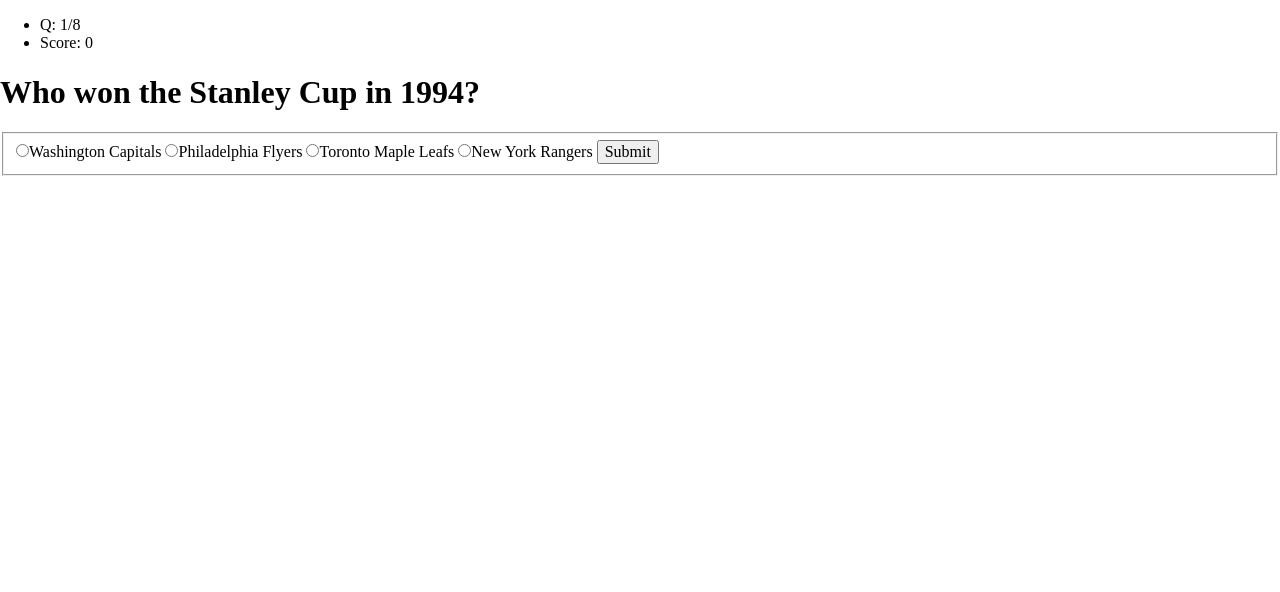
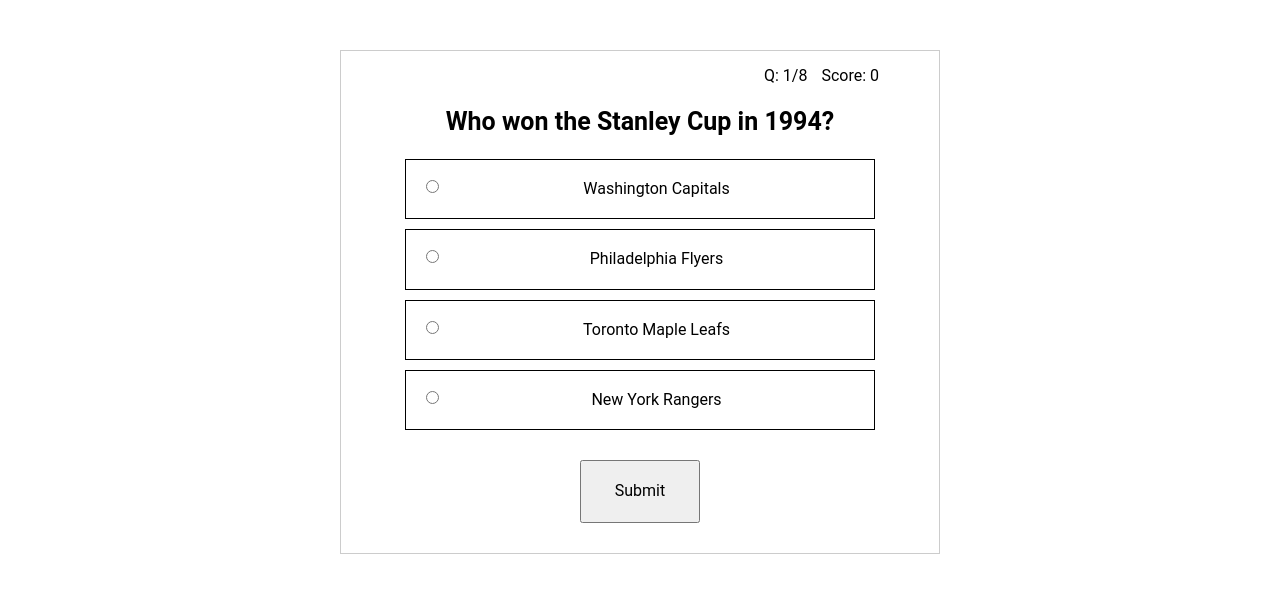
Before and after one commit to thinkful-ei-armadillo/quiz-GP, a plain HTML site: page index.html in a window 1280 px wide. Both pictures are taken after a click on the button "Start". Drawn offline with nearby package versions, Linux system fonts and the light colour scheme.

Commit message:
start css styling for start & question view

```diff
--- a/index.css
+++ b/index.css
@@ -0,0 +1,76 @@
+* {
+    box-sizing: border-box;
+  }
+
+body {
+font-family: 'Roboto', sans-serif;
+}
+
+button, input[type="text"] {
+padding: 5px;
+}
+
+button:hover {
+cursor: pointer;
+}
+
+.hidden {
+display: none;
+}
+
+.container {
+max-width: 600px;
+margin: 0 auto;
+border: 1px solid #ccc;
+padding-left: 50px;
+padding-right: 50px;
+padding-bottom: 20px;
+margin-top: 50px;
+}
+
+button {
+padding-top: 20px;
+margin: 0 auto;
+display: block;
+width: 120px;
+padding-bottom: 20px;
+}
+
+.question-form fieldset, .question-form {
+    border: none;
+}
+
+h1 {
+font-size: 25px;
+text-align: center;
+}
+
+header {
+    height: 40px;
+}
+.results {
+display: block;
+float: right;
+}
+.results li {
+display: inline-block;
+margin-right: 10px;
+}
+
+label.question-choice-block {
+    display: block;
+    text-align: center;
+    padding-left: 20px;
+    border: 1px solid black;
+    padding-bottom: 20px;
+    padding-top: 20px;
+    margin-bottom: 10px;
+}
+
+label.question-choice-block input {
+    float: left;
+}
+
+.submit-button {
+    margin-top: 30px;
+}
--- a/index.html
+++ b/index.html
@@ -17,12 +17,11 @@
   </head>
   <body>
     <main class="container" role="main">
-      <section>
+      <section class="start-screen">
         <h1>Welcome to the Sports Trivia!!!</h1>
         <button class="quiz-start js-quiz-start" type="button">Start</button>
       </section>
     </main>
-    <script></script>
     <script
       src="https://code.jquery.com/jquery-3.3.1.min.js"
       integrity="sha256-FgpCb/KJQlLNfOu91ta32o/NMZxltwRo8QtmkMRdAu8="
--- a/index.js
+++ b/index.js
@@ -105,7 +105,7 @@
 };
 
 function startTemplate() {
-  return `<section>
+  return `<section class="start-screen">
         <h1>Welcome to the Sports Trivia!!!</h1>
         <button class="quiz-start js-quiz-start" type="button">Start</button>
       </section>`;
@@ -181,13 +181,13 @@
 
 function renderView() {
   if (STATE.view === 'START') {
-    $('section').html(startTemplate());
+    $('main').html(startTemplate());
   } else if (STATE.view === 'QUESTION') {
-    $('section').html(questionTemplate());
+    $('main').html(questionTemplate());
   } else if (STATE.view === 'QUESTION_RESULT') {
-    $('section').html(questionResultTemplate());
+    $('main').html(questionResultTemplate());
   } else {
-    $('section').html(resultsTemplate());
+    $('main').html(resultsTemplate());
   }
 }
 
```
